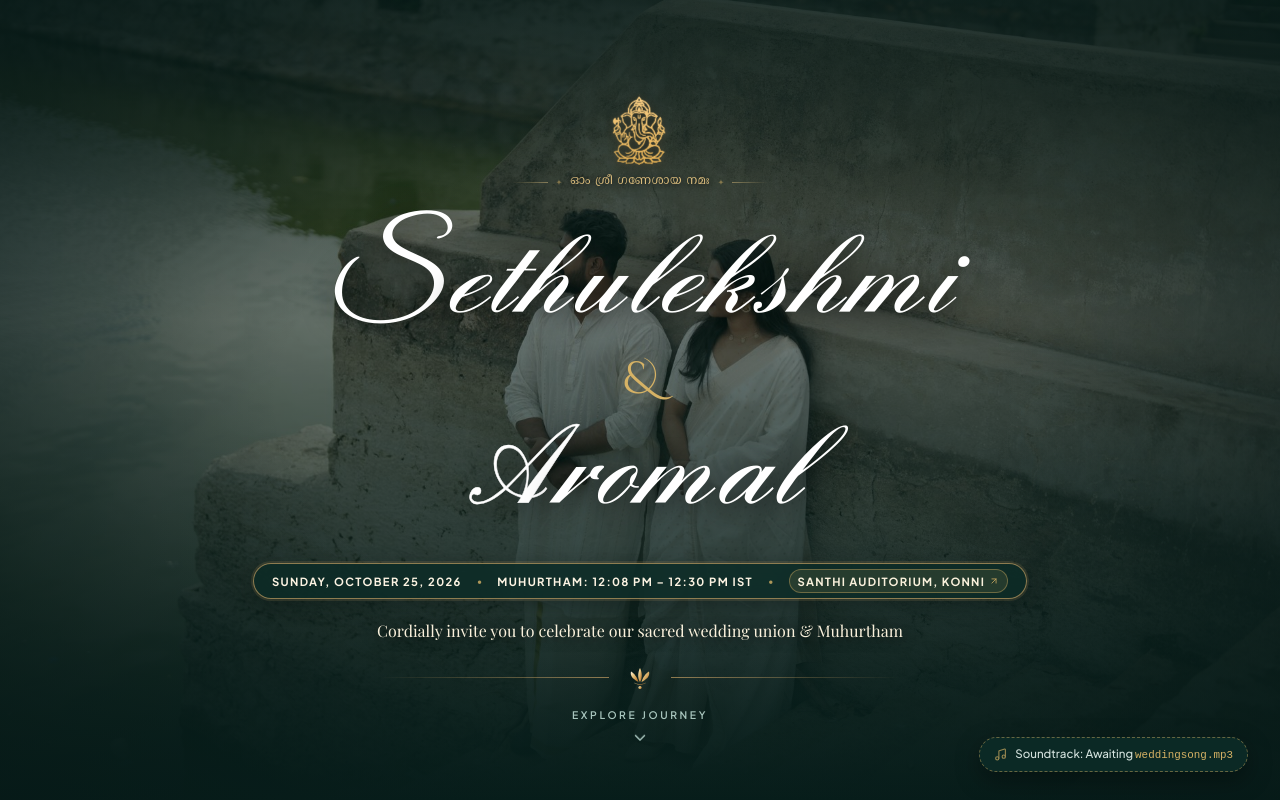
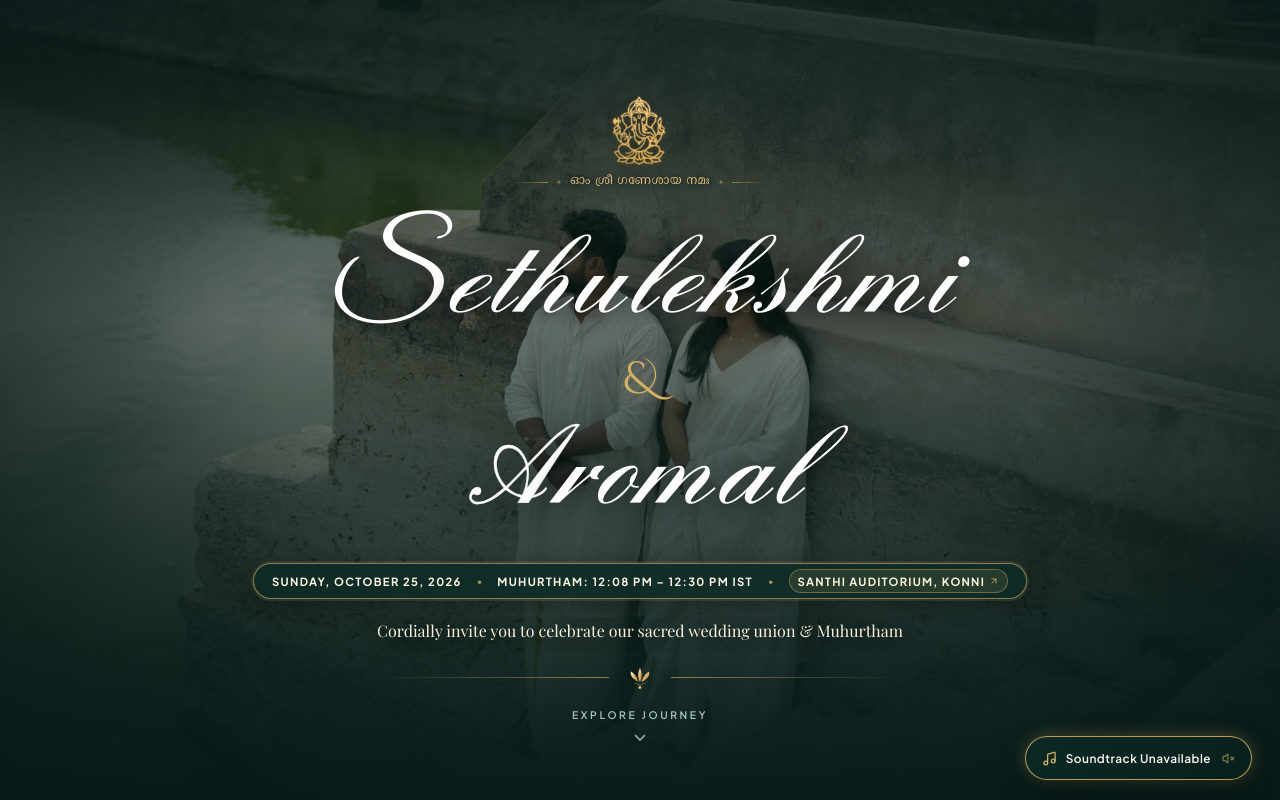
Before and after one commit to nirmaltrdev/sethulekshmi-aromal-wedding, a React (Vite) app: page / in a window 1280 px wide. Shown: the top 800 px of the page. Built offline with nearby package versions, Linux system fonts and the light colour scheme; no server answers; a web font is replaced by a local one.

Commit message:
location changes and music playing issuse

```diff
--- a/src/components/CelebrationEvents.tsx
+++ b/src/components/CelebrationEvents.tsx
@@ -311,10 +311,10 @@ export const CelebrationEvents: React.FC = () => {
       category: 'Blessing Ceremony',
       title: 'Pre-Wedding Gathering',
       date: 'Saturday, October 24, 2026',
-      time: '6:00 PM Onwards',
+      time: '3:00 PM Onwards',
       countdownDate: '2026-10-24T18:00:00+05:30',
-      venue: 'Suresh Bhavan',
-      location: 'Achencovil, Kollam District',
+      venue: 'Mavelil House',
+      location: 'Elakolloor(po) Konni, Pathanamthitta',
       description: 'An intimate familial gathering to invoke sacred blessings and commence the matrimonial festivities with prayers, laughter, and cherished customs.',
       photo: CURATED_PHOTOGRAPHS.preWedding,
       dressCode: {
--- a/src/components/SoundtrackControl.tsx
+++ b/src/components/SoundtrackControl.tsx
@@ -2,71 +2,41 @@ import React, { useState, useEffect, useRef } from 'react';
 import { Music, Volume2, VolumeX } from 'lucide-react';
 
 export const SoundtrackControl: React.FC = () => {
-  const [isAvailable, setIsAvailable] = useState<boolean>(false);
   const [isPlaying, setIsPlaying] = useState<boolean>(false);
   const [isHovered, setIsHovered] = useState<boolean>(false);
+  const [hasError, setHasError] = useState<boolean>(false);
   const audioRef = useRef<HTMLAudioElement | null>(null);
-  const hasAttemptedAutoplayRef = useRef<boolean>(false);
   const userExplicitlyPausedRef = useRef<boolean>(false);
+  const cleanupListenersRef = useRef<(() => void) | null>(null);
 
   const audioSrc = '/assets/audio/weddingsong.mp3';
 
-  // Check if the requested authorized audio file exists on the server with valid audio MIME type
-  useEffect(() => {
-    let isMounted = true;
-    const checkAudioAvailability = async () => {
-      try {
-        const response = await fetch(audioSrc, { method: 'HEAD' });
-        const contentType = response.headers.get('content-type') || '';
-        const isAudioMime =
-          response.ok &&
-          !contentType.includes('text/html') &&
-          (contentType.startsWith('audio/') || contentType.includes('audio') || contentType.includes('octet-stream'));
-
-        if (isAudioMime && isMounted) {
-          setIsAvailable(true);
-        } else if (isMounted) {
-          setIsAvailable(false);
-        }
-      } catch {
-        if (isMounted) setIsAvailable(false);
-      }
-    };
-
-    checkAudioAvailability();
-    return () => {
-      isMounted = false;
-    };
-  }, [audioSrc]);
-
-  // Clean up audio element on unmount
-  useEffect(() => {
-    return () => {
-      if (audioRef.current) {
-        audioRef.current.pause();
-        audioRef.current.src = '';
-        audioRef.current = null;
-      }
-    };
-  }, []);
-
-  const getOrCreateAudio = () => {
+  // Initialize or retrieve the single Audio instance
+  const getOrCreateAudio = (): HTMLAudioElement => {
     if (!audioRef.current) {
       const audio = new Audio(audioSrc);
       audio.volume = 0.65;
       audio.preload = 'auto';
-      audio.loop = true; // Full song loop without cutting
+      audio.loop = true;
+
+      audio.addEventListener('play', () => {
+        setIsPlaying(true);
+      });
+
+      audio.addEventListener('pause', () => {
+        setIsPlaying(false);
+      });
 
       audio.addEventListener('ended', () => {
-        if (!audioRef.current) return;
+        if (audioRef.current && !userExplicitlyPausedRef.current) {
           audioRef.current.currentTime = 0;
           audioRef.current.play().catch(() => setIsPlaying(false));
+        }
       });
 
-      audio.addEventListener('pause', () => setIsPlaying(false));
-      audio.addEventListener('play', () => setIsPlaying(true));
       audio.addEventListener('error', (e) => {
-        console.warn('Playback error or audio not accessible:', e);
+        console.warn('Audio playback error:', e);
+        setHasError(true);
         setIsPlaying(false);
       });
 
@@ -75,92 +45,122 @@ export const SoundtrackControl: React.FC = () => {
     return audioRef.current;
   };
 
-  // Attempt autoplay with sound on guest's initial visit once the asset is ready
+  // Autoplay attempt on page load and refresh
   useEffect(() => {
-    if (!isAvailable || hasAttemptedAutoplayRef.current) return;
-    hasAttemptedAutoplayRef.current = true;
+    const audio = getOrCreateAudio();
+    userExplicitlyPausedRef.current = false;
+    setHasError(false);
 
-    const audio = getOrCreateAudio();
+    let isStarted = false;
 
-    const executeAutoplay = async () => {
-      if (userExplicitlyPausedRef.current) return;
+    const interactionEvents: (keyof WindowEventMap)[] = [
+      'pointerdown',
+      'touchstart',
+      'touchend',
+      'mousedown',
+      'click',
+      'keydown',
+    ];
+
+    const removeInteractionListeners = () => {
+      interactionEvents.forEach((evt) => {
+        window.removeEventListener(evt, handleUserInteraction, true);
+        document.removeEventListener(evt, handleUserInteraction, true);
+      });
+      cleanupListenersRef.current = null;
+    };
+
+    const handleUserInteraction = async () => {
+      if (userExplicitlyPausedRef.current || isStarted) {
+        removeInteractionListeners();
+        return;
+      }
 
       try {
+        audio.currentTime = 0;
+        audio.muted = false;
         await audio.play();
+        isStarted = true;
         setIsPlaying(true);
+        removeInteractionListeners();
       } catch {
-        // Autoplay blocked by browser policy (e.g. user gesture required).
-        // Gracefully keep player in ready-to-play standby state.
-        setIsPlaying(false);
+        // Keep listeners active to retry on next user interaction
       }
     };
 
-    if (audio.readyState >= 1) {
-      executeAutoplay();
-    } else {
-      audio.addEventListener('loadedmetadata', executeAutoplay, { once: true });
+    const attemptAutoplay = async () => {
+      if (userExplicitlyPausedRef.current || isStarted) return;
+
+      try {
+        audio.muted = false;
+        await audio.play();
+        isStarted = true;
+        setIsPlaying(true);
+        removeInteractionListeners();
+      } catch (err) {
+        // Autoplay policy prevented immediate unmuted sound without prior user activation.
+        setIsPlaying(false);
+
+        // Pre-warm audio in muted mode so it's fully loaded and ready to sound instantly on first touch
+        try {
+          if (audio.paused) {
+            audio.muted = true;
+            await audio.play();
           }
-  }, [isAvailable]);
+        } catch {
+          // Standby
+        }
+      }
+    };
+
+    // 1. Attach listeners immediately on mount across window & document
+    interactionEvents.forEach((evt) => {
+      window.addEventListener(evt, handleUserInteraction, { capture: true, passive: true });
+      document.addEventListener(evt, handleUserInteraction, { capture: true, passive: true });
+    });
+    cleanupListenersRef.current = removeInteractionListeners;
+
+    // 2. Attempt immediate unmuted playback
+    attemptAutoplay();
+
+    // 3. Re-attempt when audio buffer is ready if it wasn't preloaded
+    const onCanPlay = () => {
+      if (!isStarted && !userExplicitlyPausedRef.current) {
+        attemptAutoplay();
+      }
+    };
+    audio.addEventListener('canplay', onCanPlay, { once: true });
+
+    return () => {
+      removeInteractionListeners();
+      audio.removeEventListener('canplay', onCanPlay);
+    };
+  }, []);
 
   const toggleSoundtrack = async () => {
     const audio = getOrCreateAudio();
 
-    try {
     if (isPlaying) {
       userExplicitlyPausedRef.current = true;
+      if (cleanupListenersRef.current) {
+        cleanupListenersRef.current();
+      }
       audio.pause();
       setIsPlaying(false);
     } else {
       userExplicitlyPausedRef.current = false;
+      try {
         await audio.play();
         setIsPlaying(true);
+        if (cleanupListenersRef.current) {
+          cleanupListenersRef.current();
         }
       } catch (err) {
-      console.warn('Audio playback restriction or interaction required:', err);
+        console.warn('Manual playback error:', err);
         setIsPlaying(false);
       }
+    }
   };
-
-  // If the song is unavailable, render development badge in DEV, null in production
-  if (!isAvailable) {
-    if (import.meta.env.DEV) {
-      return (
-        <aside
-          aria-label="Soundtrack Development Status"
-          style={{
-            position: 'fixed',
-            bottom: 'clamp(20px, 3.5vh, 32px)',
-            right: 'clamp(18px, 3vw, 32px)',
-            zIndex: 90,
-          }}
-        >
-          <div
-            style={{
-              display: 'inline-flex',
-              alignItems: 'center',
-              gap: '8px',
-              padding: '7px 14px',
-              background: 'rgba(12, 43, 38, 0.92)',
-              backdropFilter: 'blur(16px)',
-              WebkitBackdropFilter: 'blur(16px)',
-              border: '1px dashed rgba(214, 178, 101, 0.45)',
-              borderRadius: '9999px',
-              color: '#D4E2DE',
-              fontFamily: 'var(--font-sans)',
-              fontSize: '0.72rem',
-              fontWeight: 500,
-              boxShadow: '0 8px 24px rgba(0, 0, 0, 0.35)',
-            }}
-            title="Place your authorized MP3 recording at: public/assets/audio/weddingsong.mp3"
-          >
-            <Music size={13} style={{ color: 'var(--gold-champagne)', opacity: 0.7 }} />
-            <span>Soundtrack: Awaiting <code style={{ color: 'var(--gold-champagne)', fontSize: '0.68rem' }}>weddingsong.mp3</code></span>
-          </div>
-        </aside>
-      );
-    }
-    return null;
-  }
 
   return (
     <aside
@@ -184,7 +184,7 @@ export const SoundtrackControl: React.FC = () => {
         }
         title={
           isPlaying
-            ? 'Playing: Wedding Song — Click to pause'
+            ? 'Playing: Thandhaay Song — Click to pause'
             : 'Play Wedding Soundtrack'
         }
         style={{
@@ -200,17 +200,17 @@ export const SoundtrackControl: React.FC = () => {
           WebkitBackdropFilter: 'blur(20px)',
           border: isPlaying
             ? '1.2px solid rgba(214, 178, 101, 0.85)'
-            : '1px solid rgba(214, 178, 101, 0.45)',
+            : '1px solid rgba(214, 178, 101, 0.55)',
           borderRadius: '9999px',
           boxShadow: isPlaying
             ? '0 8px 30px rgba(0, 0, 0, 0.45), 0 0 18px rgba(214, 178, 101, 0.28)'
-            : '0 8px 24px rgba(0, 0, 0, 0.35)',
+            : '0 8px 24px rgba(0, 0, 0, 0.35), 0 0 12px rgba(214, 178, 101, 0.15)',
           cursor: 'pointer',
           color: '#FAF7F0',
           transition: 'all 0.3s cubic-bezier(0.16, 1, 0.3, 1)',
           outline: 'none',
         }}
-        className="soundtrack-floating-btn"
+        className={`soundtrack-floating-btn ${!isPlaying ? 'soundtrack-idle-pulse' : ''}`}
       >
         {isPlaying ? (
           <>
@@ -255,7 +255,11 @@ export const SoundtrackControl: React.FC = () => {
                 whiteSpace: 'nowrap',
               }}
             >
-              {isHovered ? 'Play Soundtrack' : 'Soundtrack'}
+              {hasError
+                ? 'Soundtrack Unavailable'
+                : isHovered
+                ? 'Play Soundtrack'
+                : 'Soundtrack'}
             </span>
             <VolumeX size={13} style={{ color: 'rgba(214, 178, 101, 0.65)', marginLeft: '2px' }} />
           </>
@@ -270,6 +274,21 @@ export const SoundtrackControl: React.FC = () => {
         .soundtrack-floating-btn:focus-visible {
           outline: 2px solid var(--gold-champagne);
           outline-offset: 3px;
+        }
+
+        .soundtrack-idle-pulse {
+          animation: soundtrackGlowPulse 2.8s ease-in-out infinite;
+        }
+
+        @keyframes soundtrackGlowPulse {
+          0%, 100% {
+            box-shadow: 0 8px 24px rgba(0, 0, 0, 0.35), 0 0 8px rgba(214, 178, 101, 0.15);
+            border-color: rgba(214, 178, 101, 0.45);
+          }
+          50% {
+            box-shadow: 0 8px 28px rgba(0, 0, 0, 0.45), 0 0 16px rgba(214, 178, 101, 0.35);
+            border-color: rgba(214, 178, 101, 0.85);
+          }
         }
 
         @media (max-width: 768px) {
```
Lines whose indentation alone changed are shown as unchanged.
